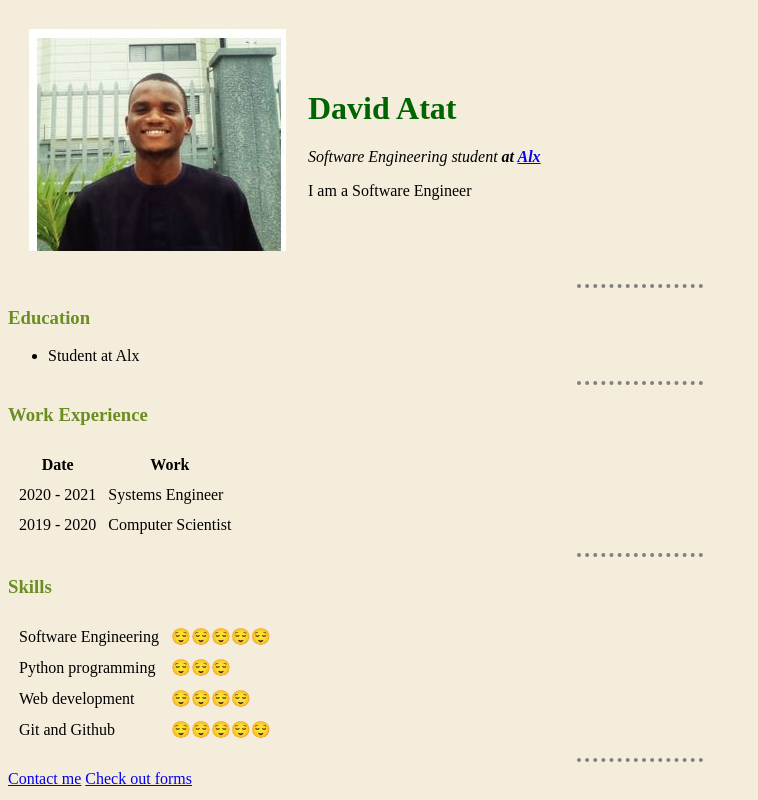
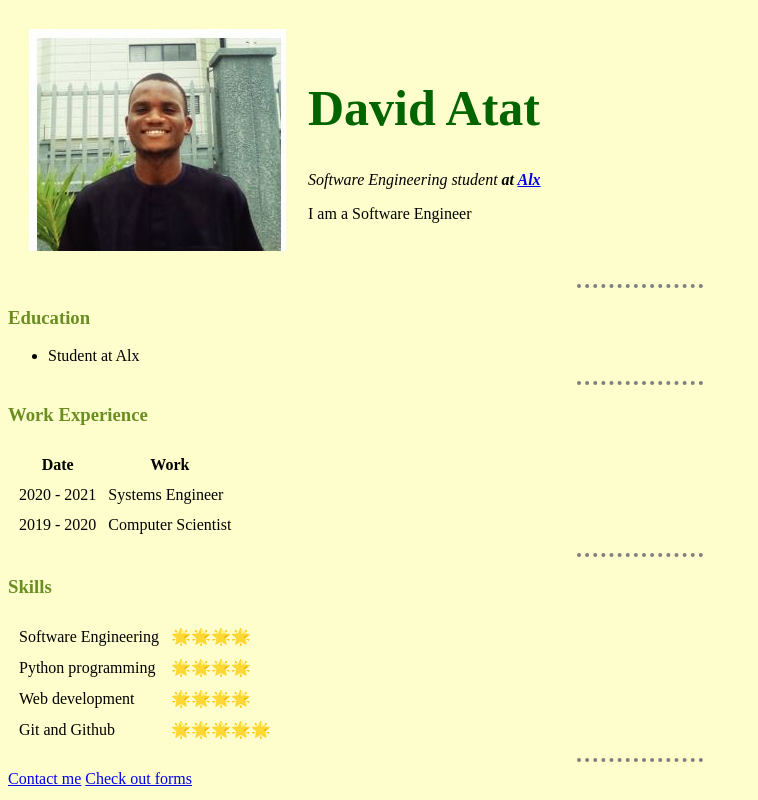
Before and after one commit to daveeazi/test-site, a plain HTML site: page index.html in a window 1280 px wide. Shown: the whole page, without its empty margins (0-758 px from the left). Drawn offline with Linux system fonts and the light colour scheme.

Commit message:
Updated css background color, index ranking and added comments on using the class attribute

```diff
--- a/css/styles.css
+++ b/css/styles.css
@@ -1,5 +1,5 @@
 body{
-  background-color: #F5EDDC;
+  background-color: #FEFECC;
 }
 
 hr {
@@ -9,11 +9,24 @@ hr {
   border-color: grey;
   width: 10%;
 }
-
+/*
+img{
+  background-color: blue;
+}
+*/
 h1 {
   color: #006400;
+  font-size: 50px;
 }
 
 h3{
   color: #6B8E23;
 }
+/*------------- Using class selector-----------------
+.tel{
+  background-color: yellow;
+}
+.tel2{
+  background-color: white;
+}
+*/
--- a/index.html
+++ b/index.html
@@ -52,25 +52,31 @@
             <table cellspacing="10">
               <tr>
                 <td>Software Engineering</td>
-                <td>😌😌😌😌😌</td>
+                <td>🌟🌟🌟🌟</td>
               </tr>
               <tr>
                 <td>Python programming</td>
-                <td>😌😌😌</td>
+                <td>🌟🌟🌟🌟</td>
               </tr>
               <tr>
                 <td>Web development</td>
-                <td>😌😌😌😌</td>
+                <td>🌟🌟🌟🌟</td>
               </tr>
               <tr>
                 <td>Git and Github</td>
-                <td>😌😌😌😌😌</td>
+                <td>🌟🌟🌟🌟🌟</td>
               </tr>
             </table>
       </tr>
     </table>
     <hr>
   <a href="contacts.html">Contact me</a>
-  <a href="inputs.html">Check out forms</a>
+  <a href="inputs.html">Check out forms</a><br>
+
+<!-- This is a test image on how to use class selectors to change background color
+
+  <img class="tel"src="https://emojipedia-us.s3.dualstack.us-west-1.amazonaws.com/thumbs/120/google/313/telephone_260e-fe0f.png" alt="Telephone.jpg">-->
+  <!-- <img class="tel2"src="https://emojipedia-us.s3.dualstack.us-west-1.amazonaws.com/thumbs/120/google/313/telephone_260e-fe0f.png" alt="Telephone.jpg">-->
+  </body>
   </body>
 </html>
```
